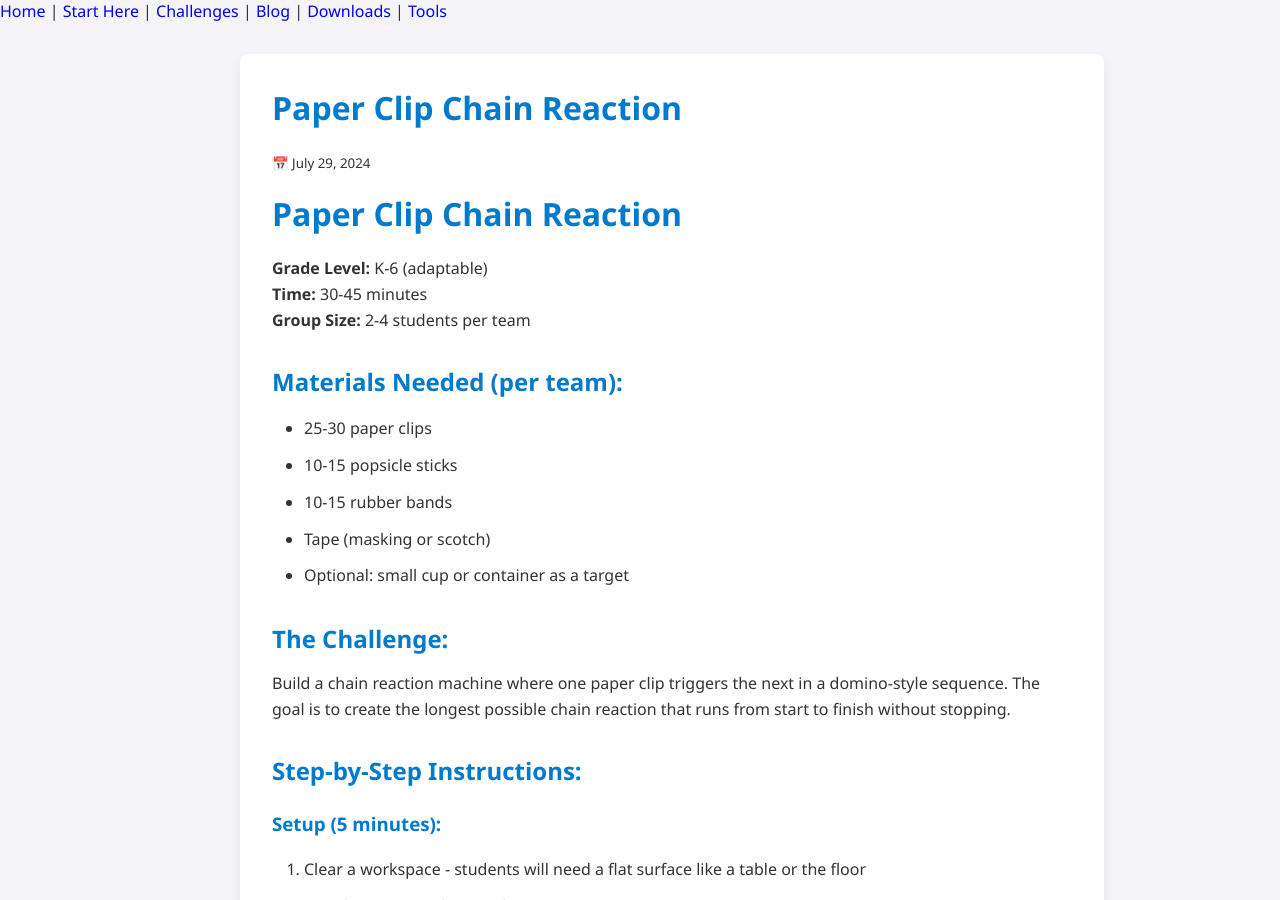
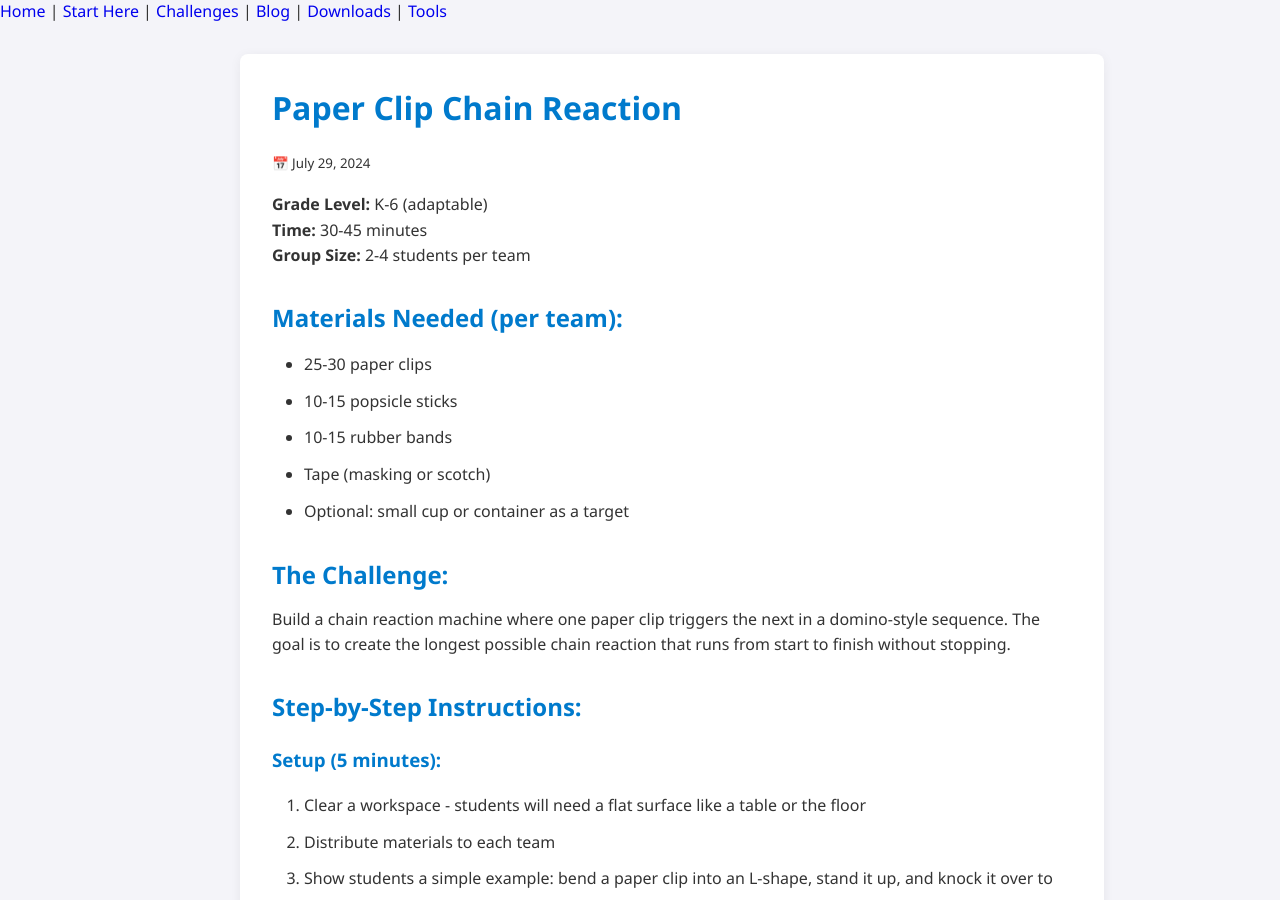
Before and after one commit to GW228g/maker404, a Jekyll site: the page built from _challenges/paper-clip-chain-reaction.md, in a window 1280 px wide and 900 px high. Built offline with Jekyll 4.4.1, drawn with Linux system fonts in a browser that asks for light colours.

Commit message:
Update paper-clip-chain-reaction.md

```diff
--- a/_challenges/paper-clip-chain-reaction.md
+++ b/_challenges/paper-clip-chain-reaction.md
@@ -3,8 +3,6 @@ layout: default
 title: "Paper Clip Chain Reaction"
 date: 2024-07-29
 ---
-# Paper Clip Chain Reaction
-
 **Grade Level:** K-6 (adaptable)
 **Time:** 30-45 minutes
 **Group Size:** 2-4 students per team
```
